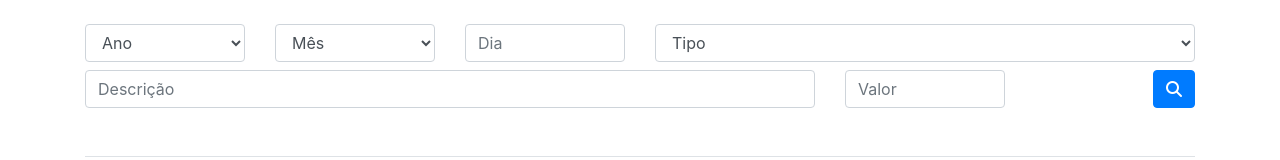
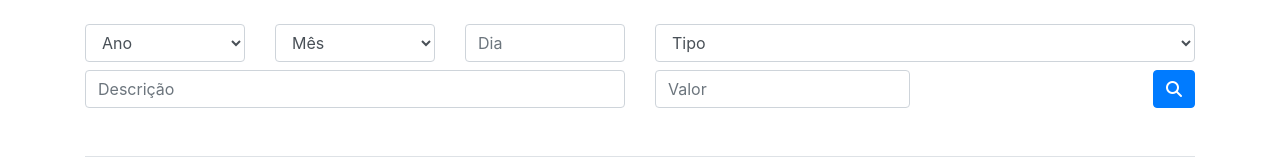
Before and after one commit to HenriqueOrsoni/app-orcamento-pessoal, a plain HTML site: page consulta.html in a window 1280 px wide. Shown: the part 208-368 px from the top of the page. Drawn offline with nearby package versions, Linux system fonts and the light colour scheme.

Commit message:
tamanho de formulários padronizados

```diff
--- a/consulta.html
+++ b/consulta.html
@@ -96,16 +96,16 @@
         </div>
       </div>
 
-      <div class="row  mb-5">
-        <div class="col-md-8">
+      <div class="row mb-5">
+        <div class="col-md-6">
           <input type="text" class="form-control" placeholder="Descrição" id="descricao" />
         </div>
 
-        <div class="col-md-2">
+        <div class="col-md-3">
           <input type="text" class="form-control" placeholder="Valor" id="valor" />
         </div>
 
-        <div class="col-md-2 d-flex justify-content-end">
+        <div class="col-md-3 d-flex justify-content-end">
           <button type="button" class="btn btn-primary" onclick="pesquisarDespesa()">
             <i class="fas fa-search"></i>
           </button>
```
